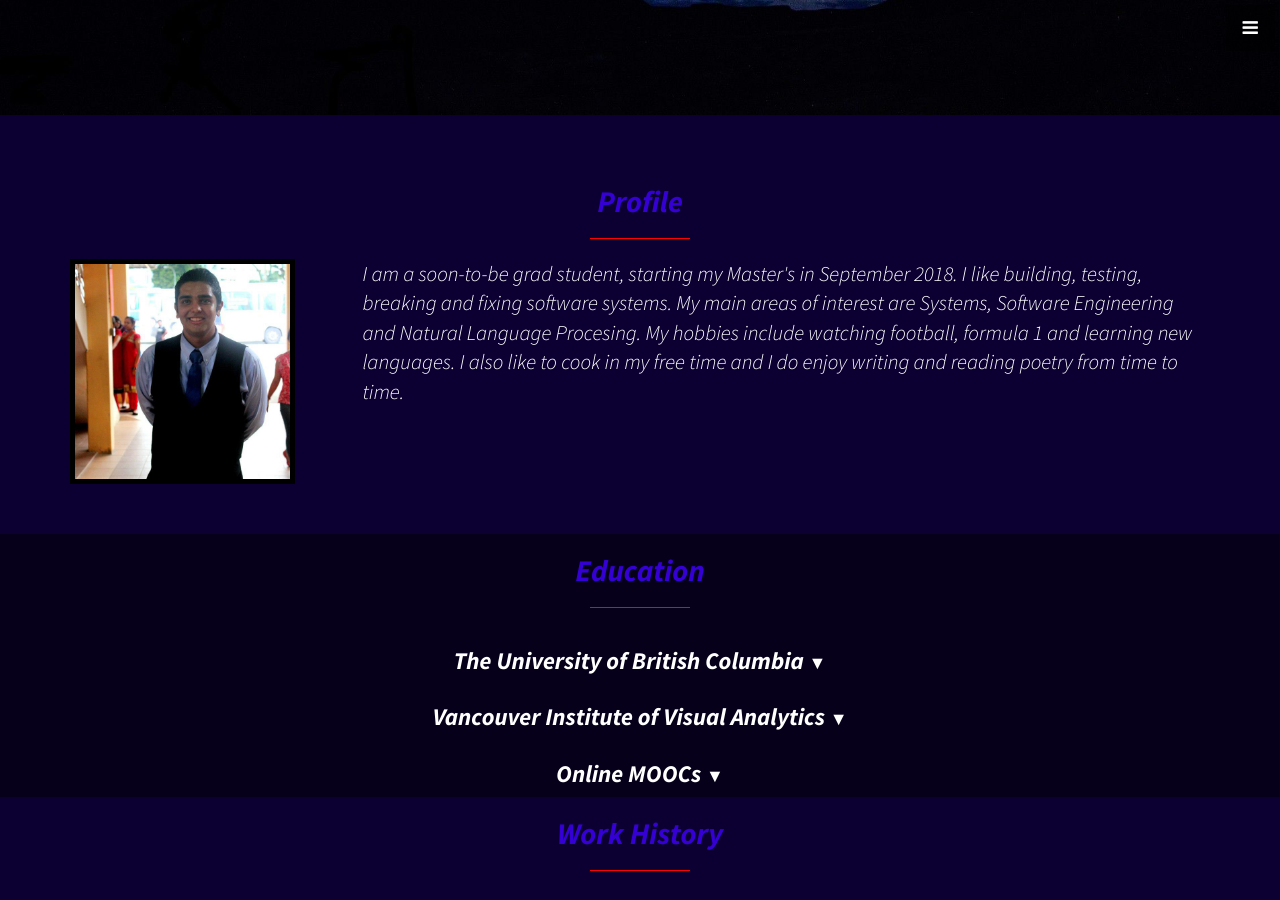
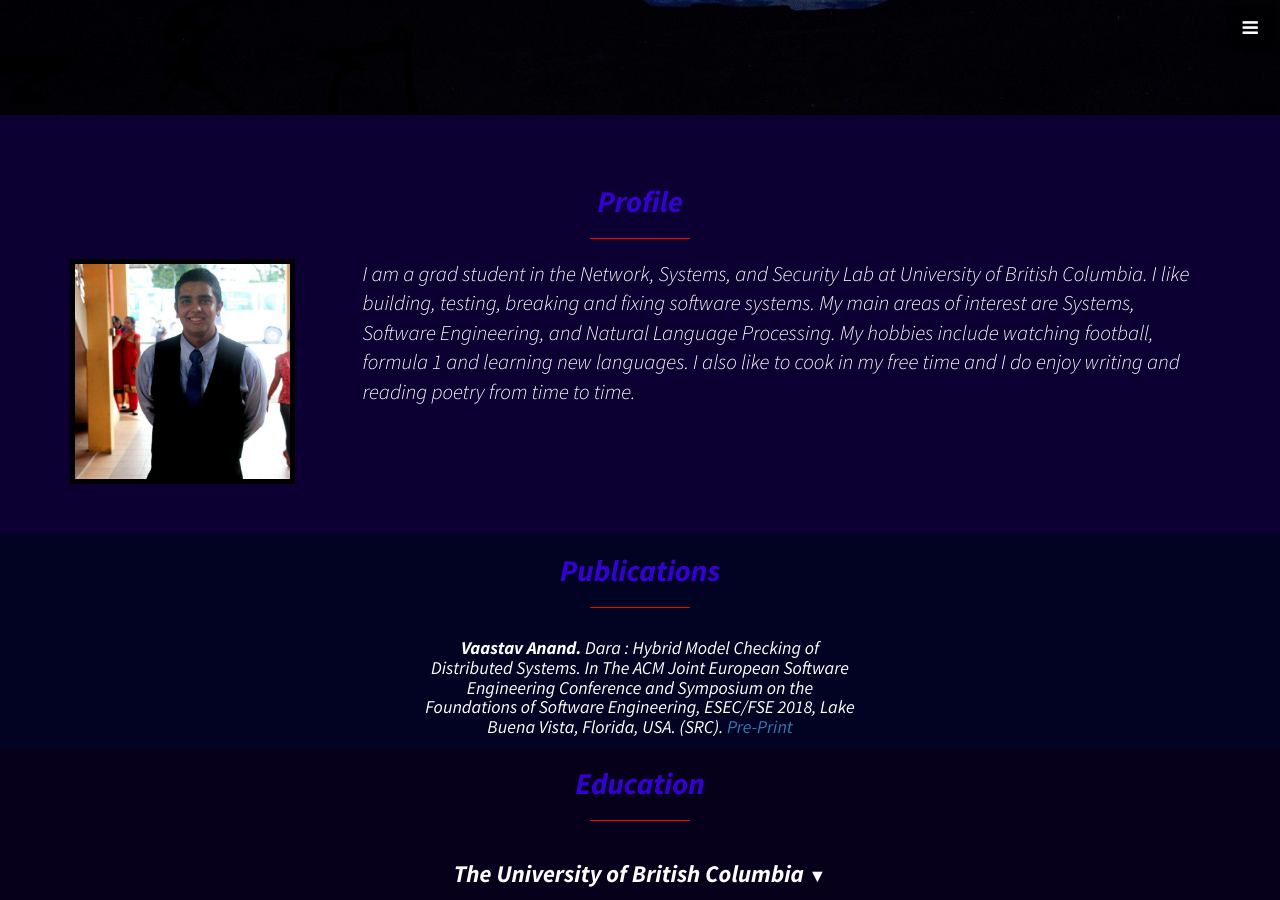
Before and after one commit to vaastav/vaastav.github.io, a Jekyll site: the page index.html, which Jekyll copies as it is, in a window 1280 px wide and 900 px high, scrolled down 785 px. Built offline with Jekyll 4.4.1, drawn with Linux system fonts in a browser that asks for light colours; nearby versions of some CDN libraries; some of the changed text lies outside the part shown.

Commit message:
Update website

```diff
--- a/index.html
+++ b/index.html
@@ -81,6 +81,9 @@
                 <a href="/index.html#about">About</a>
             </li>
             <li>
+                <a href="/index.html#publications">Publications</a>
+            </li>
+            <li>
                 <a href="/index.html#education">Education</a>
             </li>
             <li>
@@ -141,13 +144,33 @@
 					</div>
 				</div>
                 <div class="col-md-9">
-                    <p style="color:#fff" class="lead">I am a soon-to-be grad student, starting my Master's in September 2018. I like building, testing, breaking and fixing software systems.  My main areas of interest are Systems, Software Engineering and Natural Language Procesing. My hobbies include watching football, formula 1 and learning new languages. I also like to cook in my free time and I do enjoy writing and reading poetry from time to time.
+                    <p style="color:#fff" class="lead">I am a grad student in the Network, Systems, and Security Lab at University of British Columbia. I like building, testing, breaking and fixing software systems.  My main areas of interest are Systems, Software Engineering, and Natural Language Processing. My hobbies include watching football, formula 1 and learning new languages. I also like to cook in my free time and I do enjoy writing and reading poetry from time to time.
 					</p>
                 </div>
             </div>
             <!-- /.row -->
         </div>
         <!-- /.container -->
+    </section>
+
+    <section id="publications" style="background-color:#020223">
+        <div class="container">
+            <header class="section-header">
+                <h2 class="section-title text-center" style="color:#3500d3"><b>Publications</b></h2>
+                <hr class="small"></hr>
+            </header>
+        </div>
+        <div style="color:#fff">
+            <div class="row" style="text-align: center">
+                <div class="col-md-4"></div>
+                <div class="col-md-4">
+                    <div class="row">
+                        <h4><b>Vaastav Anand.</b> Dara : Hybrid Model Checking of Distributed Systems. In <i>The ACM Joint European Software Engineering Conference and Symposium on the Foundations of Software Engineering</i>, ESEC/FSE 2018, Lake Buena Vista, Florida, USA. (SRC). <span><a href="files/papers/fse18-dara.pdf">Pre-Print</a></span></h4>
+                    </div>
+                </div>
+                <div class="col-md-4"></div>
+            </div>
+        </div>
     </section>
 
 	<section id="education" style="background-color:#06001a">
@@ -161,7 +184,7 @@
                         <h3><b> The University of British Columbia <span><a style="color:#fff; font-size:75%" onClick="showDiv('ubc')">&#9660;</a></span></b></h3>
                         <div class="courses" id="ubc">
                             <div class="row">
-                                <h4><b>Master of Science, Computer Science - Starting Sept. 2018</b></h4>
+                                <h4><b>Master of Science, Computer Science - Sept. 2018 - current</b></h4>
                             </div>
                             <div class="row">
                                 <h4><b>Bachelor of Science, Computer Science - Sept. 2013 - April 2018</b></h4>
@@ -274,8 +297,9 @@
                     <div class="courses" id="work_ubc">
                         <div class="row">
                             <div class="col-md-4">
-                                <h3><b>Undergrad Researchers, Network, Systems and Security Lab, May 2018 - current</b></h3>
-                                <h4><b> Will be working under <span><a href="https://www.cs.ubc.ca/~bestchai/">Prof. Ivan Beschastnikh</a></span> and <span><a href="https://wantonsolutions.github.io/">Stewart Grant</a></span></b></h4>
+                                <h3><b>Undergrad Researcher, Network, Systems and Security Lab, May 2018 - current</b></h3>
+                                <h4><b> Worked under <span><a href="https://www.cs.ubc.ca/~bestchai/">Prof. Ivan Beschastnikh</a></span>
+                                    and <span><a href="https://wantonsolutions.github.io/">Stewart Grant</a></span> on <span><a href="https://github.com/DARA-Project">Dara</a></span></b></h4>
                             </div>
                             <div class="col-md-4">
                                 <h3><b>Research Assistant, Interdisciplinary Speech Research Lab, Nov 2017 - Apr 2018</b></h3>
@@ -300,6 +324,12 @@
 				<h2 class="section-title text-center" style="color:#3500d3"><b>Awards & Scholarships</b></h2>
 				<hr class="small"></hr>
             </header>
+            <div class="row" style="text-align:center">
+                <div class="col-md-12">
+                    <h3><b>SIGSOFT CAPS Award</b></h3>
+                    <h3><b><a href="https://www.sigsoft.org/resources/caps.html#grad">More Info</a></b></h3>
+                </div>
+            </div>
             <div class="row" style="text-align:center">
                 <div class="col-md-12">
                     <h3><b>International Tuition Award</b></h3>
@@ -474,7 +504,7 @@
                                                 </div>
                                                 <div class="footer">
                                                         <div class="social-links text-center">
-                                                            <a href="https://github.com/CPSC319-2017w1/coast.the-terminal" class="github"><i class="fa fa-github fa-fw"></i></a>
+                                                            <a href="https://github.com/CPSC319-2017w1/coast.the-terminal" class="github"><i class="fa fa-github fa-fw fa-2x"></i></a>
                                                         </div>
                                                 </div>
                                             </div> <!-- end back panel -->
@@ -517,7 +547,7 @@
                                                     </div>
                                                     <div class="footer">
                                                             <div class="social-links text-center">
-                                                                <a href="https://github.com/vaastav/UBCHistoryLab2017W" class="github"><i class="fa fa-github fa-fw"></i></a>
+                                                                <a href="https://github.com/vaastav/UBCHistoryLab2017W" class="github"><i class="fa fa-github fa-fw fa-2x"></i></a>
                                                             </div>
                                                     </div>
                                                 </div> <!-- end back panel -->
@@ -558,7 +588,7 @@
                                                 </div>
                                                 <div class="footer">
                                                         <div class="social-links text-center">
-                                                            <a href="https://github.com/InterdisciplinarySpeechResearchLab/eTone" class="github"><i class="fa fa-github fa-fw"></i></a>
+                                                            <a href="https://github.com/InterdisciplinarySpeechResearchLab/eTone" class="github"><i class="fa fa-github fa-fw fa-2x"></i></a>
                                                         </div>
                                                 </div>
                                             </div> <!-- end back panel -->
@@ -672,7 +702,7 @@
                                                     </div>
                                                     <div class="footer">
                                                             <div class="social-links text-center">
-                                                                <a href="https://github.com/vaastav/SportsHack" class="github"><i class="fa fa-github fa-fw"></i></a>
+                                                                <a href="https://github.com/vaastav/SportsHack" class="github"><i class="fa fa-github fa-fw fa-2x"></i></a>
                                                             </div>
                                                     </div>
                                                 </div> <!-- end back panel -->
@@ -712,7 +742,7 @@
                                                 </div>
                                                 <div class="footer">
                                                         <div class="social-links text-center">
-                                                            <a href="https://github.com/vaastav/Project241Firenze" class="github"><i class="fa fa-github fa-fw"></i></a>
+                                                            <a href="https://github.com/vaastav/Project241Firenze" class="github"><i class="fa fa-github fa-fw fa-2x"></i></a>
                                                         </div>
                                                 </div>
                                             </div> <!-- end back panel -->
@@ -755,7 +785,7 @@
                                                     </div>
                                                     <div class="footer">
                                                             <div class="social-links text-center">
-                                                                <a href="https://github.com/vaastav/Fantasy-Premier-League" class="github"><i class="fa fa-github fa-fw"></i></a>
+                                                                <a href="https://github.com/vaastav/Fantasy-Premier-League" class="github"><i class="fa fa-github fa-fw fa-2x"></i></a>
                                                             </div>
                                                     </div>
                                                 </div> <!-- end back panel -->
@@ -799,7 +829,7 @@
                                                 </div>
                                                 <div class="footer">
                                                         <div class="social-links text-center">
-                                                            <a href="https://github.com/cs310-2015ST1/Bananaz" class="github"><i class="fa fa-github fa-fw"></i></a>
+                                                            <a href="https://github.com/cs310-2015ST1/Bananaz" class="github"><i class="fa fa-github fa-fw fa-2x"></i></a>
                                                         </div>
                                                 </div>
                                             </div> <!-- end back panel -->
@@ -839,7 +869,7 @@
                                                 </div>
                                                 <div class="footer">
                                                         <div class="social-links text-center">
-                                                            <a href="https://github.com/radu33/terminal_nwHacks" class="github"><i class="fa fa-github fa-fw"></i></a>
+                                                            <a href="https://github.com/radu33/terminal_nwHacks" class="github"><i class="fa fa-github fa-fw fa-2x"></i></a>
                                                         </div>
                                                 </div>
                                             </div> <!-- end back panel -->
@@ -1012,7 +1042,7 @@
                     <h3><b> UBC WLIURA <span><a style="color:#fff; font-size:75%" onClick="showDiv('res_wliura')">&#9660</a></span></b></h3>
                     <div class="courses" id="res_wliura">
                         <h4><b> Undergraduate Researcher at the Network, Systems and Security Lab </b></h4>
-                        <h4><b> Working under <span><a href="https://www.cs.ubc.ca/~bestchai/">Prof. Ivan Beschastnikh</a></span> and <span><a href="https://wantonsolutions.github.io/">Stewart Grant</a></span></b></h4>
+                        <h4><b> Worked under <span><a href="https://www.cs.ubc.ca/~bestchai/">Prof. Ivan Beschastnikh</a></span> and <span><a href="https://wantonsolutions.github.io/">Stewart Grant</a></span> on <span><a href="https://github.com/DARA-Project">Dara</a></span></b></h4>
                     </div>
                 </div>
             </div>
@@ -1176,7 +1206,7 @@
         <!-- /.container -->
     </section>
 
-    <section id="art" style="background-color:#0c0032">
+    <section id="art" style="background-color:#06001a">
         <div class="container" style="color:#fff">
             <header class="section-header">
                 <h2 class="section-title text-center" style="color:#3500d3"><b>Creative Endeavors</b></h2>
@@ -1218,7 +1248,7 @@
 
     <!-- Footer -->
     <footer style="background-color:#282828" id="contact">
-        <div class="container" style="color:#3500d3">
+        <div class="container" style="color:#ffffff">
             <div class="row">
                 <div class="col-lg-10 col-lg-offset-1 text-center">
                     <h4><strong>Vaastav Anand</strong>
```
Also changed, not shown: cs416/a2.html (deleted, +0 -450 lines), cs416/a2-infra.svg (deleted), cs416/a2-protocol2.svg (deleted), 1 other file.
